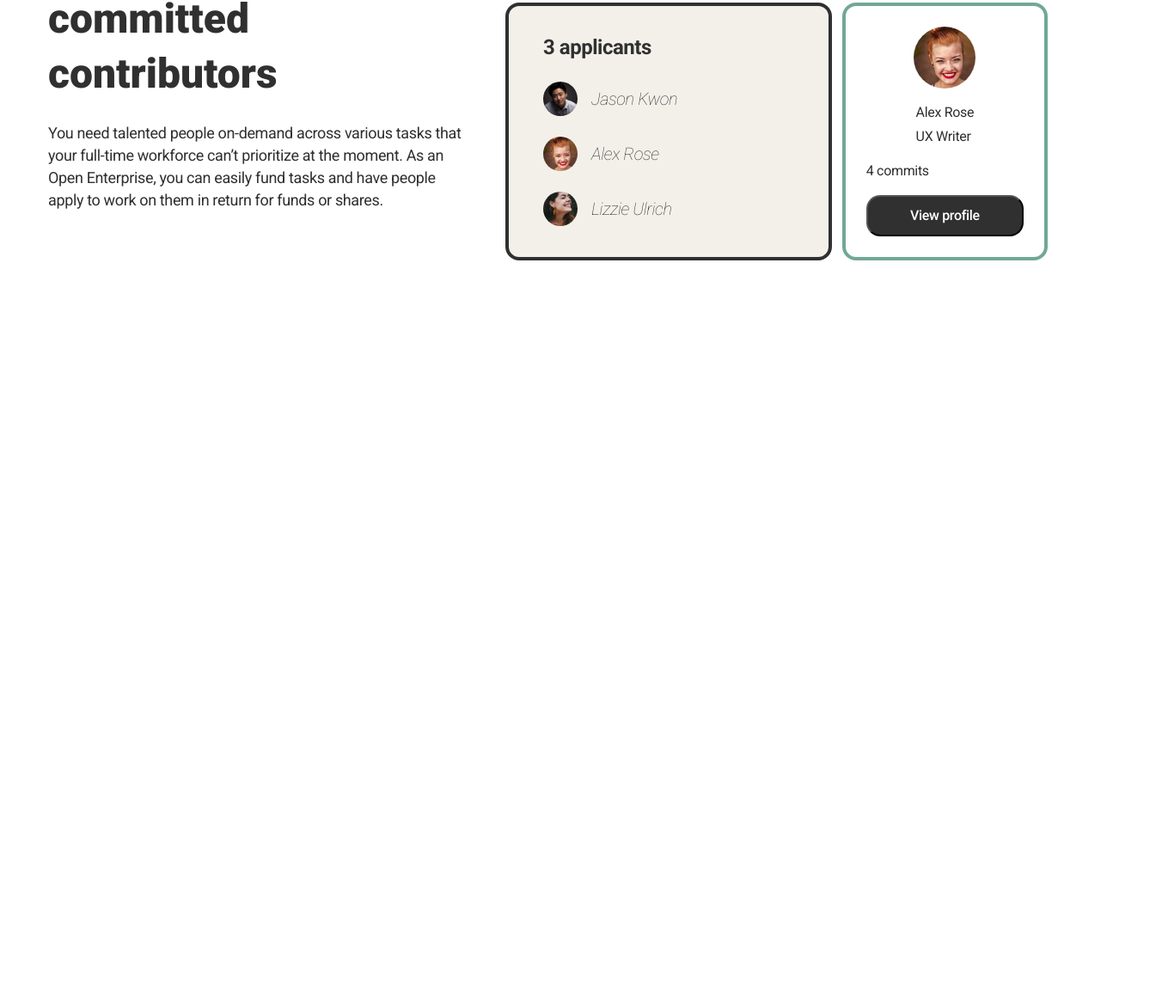
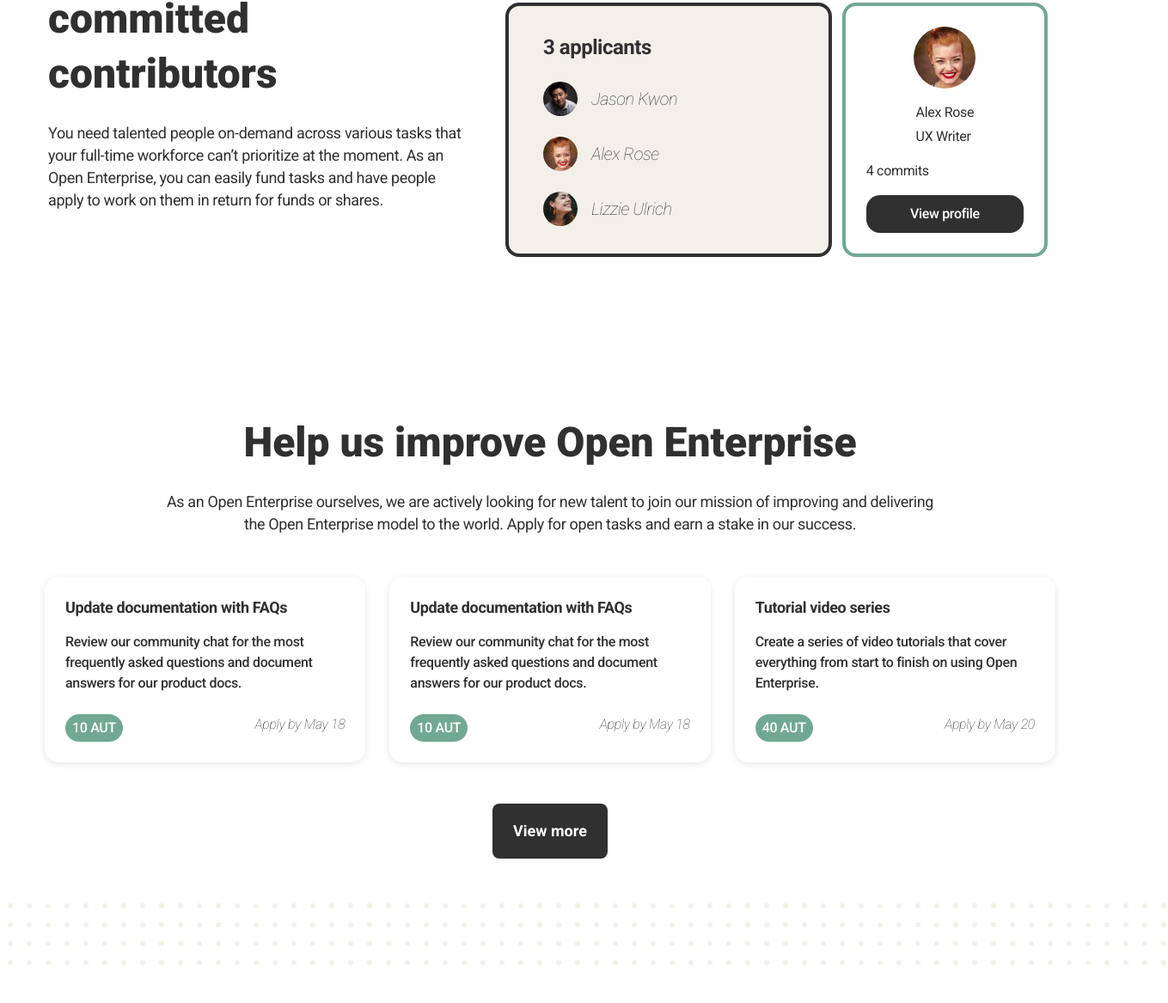
Before and after one commit to ayazayazov/Open-Enterprise, a plain HTML site: page index.html in a window 1280 px wide. Shown: the part 2951-4118 px from the top of the page at 86% size, 1359 px wide, since content can reach past the window. Before the commit the page ends 3438 px from the top, so only its background shows below. Drawn offline with nearby package versions, Linux system fonts and the light colour scheme.

Commit message:
help section added

```diff
--- a/assets/css/index.css
+++ b/assets/css/index.css
@@ -614,6 +614,7 @@ letter-spacing: -0.32px;
 .engage-cards-bottom-right button{
     border-radius: 16px;
 background: var(--Black, #303031);
+border: none;
 
 padding: 12px 24px;
 
@@ -625,3 +626,137 @@ font-weight: 500;
 line-height: 20px; /* 125% */
 letter-spacing: -0.32px;
 }
+
+/* Help us improve Open Enterprise */
+
+.help{
+    display: flex;
+    flex-direction: column;
+    align-items: center;
+    gap: 48px;
+    padding: 0 52px;
+
+}
+
+.help-info{
+    display: flex;
+    flex-direction: column;
+    gap: 24px;
+    width: 895px;
+}
+
+.help-info p:first-child{
+    color: var(--Black, #303031);
+text-align: center;
+font-family: Roboto;
+font-size: 48px;
+font-style: normal;
+font-weight: 800;
+line-height: 64px; /* 133.333% */
+}
+
+.help-info p:last-child{
+    color: var(--Black, #303031);
+text-align: center;
+font-family: Roboto;
+font-size: 18px;
+font-style: normal;
+font-weight: 400;
+line-height: 26px; /* 144.444% */
+letter-spacing: -0.36px;
+}
+
+.help-cards{
+    display: flex;
+    gap: 28px;
+}
+
+.help-card{
+    border-radius: 16px;
+background: var(--White, #FFF);
+padding: 24px;
+display: flex;
+flex-direction: column;
+gap: 24px;
+width: 100%;
+
+/* Card Shadow */
+box-shadow: 0px 2px 8px 0px rgba(0, 0, 0, 0.10);
+}
+
+.help-card-par{
+    display: flex;
+    flex-direction: column;
+    gap: 16px;
+}
+
+.help-card p:first-child{
+    color: var(--Black, #303031);
+font-family: Roboto;
+font-size: 18px;
+font-style: normal;
+font-weight: 700;
+line-height: 24px; /* 133.333% */
+letter-spacing: -0.36px;
+}
+
+.help-card p:last-child{
+    color: var(--Black, #303031);
+font-family: Roboto;
+font-size: 16px;
+font-style: normal;
+font-weight: 500;
+line-height: 24px; /* 150% */
+letter-spacing: -0.32px;
+}
+
+.help-card-bottom{
+    display: flex;
+    justify-content: space-between;
+}
+
+.help-card-bottom p:first-child{
+    border-radius: 40px;
+background: var(--Green, #71A894);
+padding: 4px 8px;
+color: var(--White, #FFF);
+font-family: Roboto;
+font-size: 16px;
+font-style: normal;
+font-weight: 500;
+line-height: 24px; /* 150% */
+letter-spacing: -0.32px;
+}
+
+.help-card-bottom p:last-child{
+    color: var(--Black, #303031);
+text-align: right;
+font-family: Roboto;
+font-size: 16px;
+font-style: italic;
+font-weight: 100;
+line-height: 24px; /* 150% */
+letter-spacing: -0.32px;
+}
+
+.wiew-more{
+    display: flex;
+    flex-direction: column;
+    align-items: center;
+    gap: 52px;
+    margin-bottom: 44px;
+}
+
+.wiew-more button{
+    width: 134px;
+    border-radius: 8px;
+    border: none;
+background: var(--Black, #303031);
+padding: 20px 24px;
+color: var(--White, #FFF);
+font-family: Roboto;
+font-size: 18px;
+font-style: normal;
+font-weight: 700;
+line-height: 24px; /* 133.333% */
+}
--- a/assets/css/responsive.css
+++ b/assets/css/responsive.css
@@ -56,7 +56,7 @@
 
     /* Kickstart an organization with your co-founders */
 
-    .kickstart{
+    .kickstart, .onboard, .engage, .help{
         display: none;
     }
 }
@@ -121,7 +121,7 @@
 
     /* Kickstart an organization with your co-founders */
 
-    .kickstart, .onboard{
+    .kickstart, .onboard, .engage, .help{
         display: none;
     }
 }
--- a/index.html
+++ b/index.html
@@ -225,6 +225,67 @@
           </div>
         </div>
       </div>
+
+      <div class="help">
+        <div class="help-info">
+          <p>Help us improve Open Enterprise</p>
+          <p>
+            As an Open Enterprise ourselves, we are actively looking for new
+            talent to join our mission of improving and delivering the Open
+            Enterprise model to the world. Apply for open tasks and earn a stake
+            in our success.
+          </p>
+        </div>
+
+        <div class="help-cards">
+          <div class="help-card">
+            <div class="help-card-par">
+              <p>Update documentation with FAQs</p>
+              <p>
+                Review our community chat for the most frequently asked
+                questions and document answers for our product docs.
+              </p>
+            </div>
+            <div class="help-card-bottom">
+              <p>10 AUT</p>
+              <p>Apply by May 18</p>
+            </div>
+          </div>
+
+          <div class="help-card">
+            <div class="help-card-par">
+              <p>Update documentation with FAQs</p>
+              <p>
+                Review our community chat for the most frequently asked
+                questions and document answers for our product docs.
+              </p>
+            </div>
+            <div class="help-card-bottom">
+              <p>10 AUT</p>
+              <p>Apply by May 18</p>
+            </div>
+          </div>
+
+          <div class="help-card">
+            <div class="help-card-par">
+              <p>Tutorial video series</p>
+              <p>
+                Create a series of video tutorials that cover everything from
+                start to finish on using Open Enterprise.
+              </p>
+            </div>
+            <div class="help-card-bottom">
+              <p>40 AUT</p>
+              <p>Apply by May 20</p>
+            </div>
+          </div>
+        </div>
+
+        <div class="wiew-more">
+          <button>View more</button>
+          <img src="./assets/images/grid.svg" alt="" />
+        </div>
+      </div>
     </main>
   </body>
 </html>
```
Also changed, not shown: assets/images/grid.svg (added).
